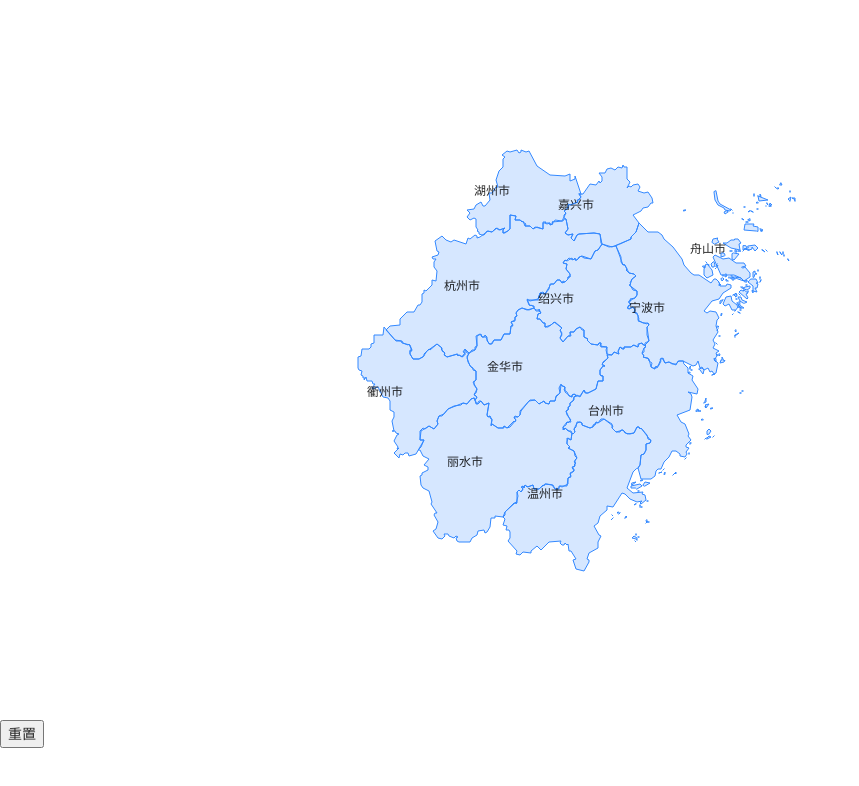
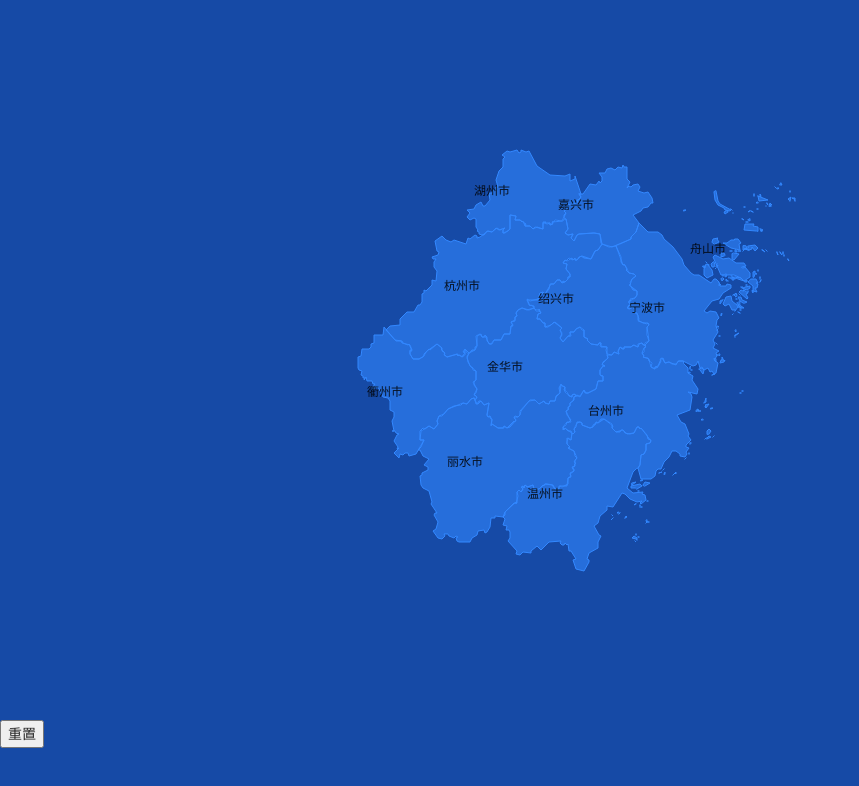
Before and after one commit to pan52yu/vue3_leaflet, a Vue app: page / in a window 1280 px wide. Shown: the top 786 px of the page, without its empty margins (0-859 px from the left). Built offline with nearby package versions, Linux system fonts and the light colour scheme.

Commit message:
细节优化

```diff
--- a/src/views/home/index.vue
+++ b/src/views/home/index.vue
@@ -14,6 +14,7 @@ const map = ref<any>(null)
 const zheJiangLayer = ref<any>(null)
 const mapStyle = {
   weight: 1,
+  fillOpacity: 0.6,
 }
 const chineseToEnglishMap = [
   { name: '杭州市', value: 'hangzhou' },
@@ -130,6 +131,7 @@ onMounted(() => {
 .leaflet_map {
   width: 100vw;
   height: 100vh;
+  background: #164aa6;
 }
 
 .mapContainer {
```
